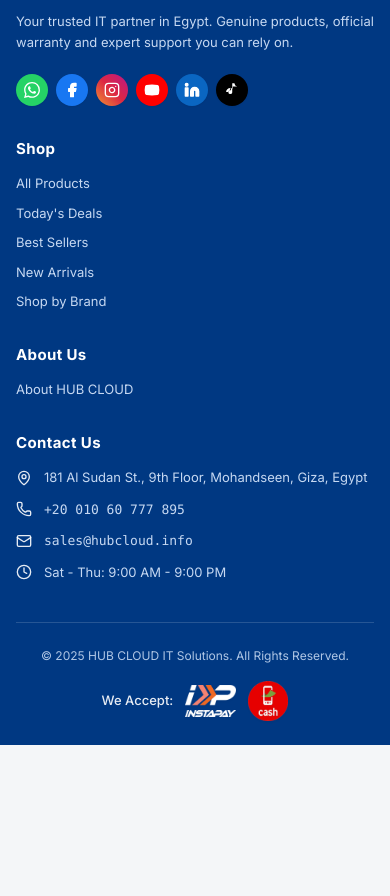
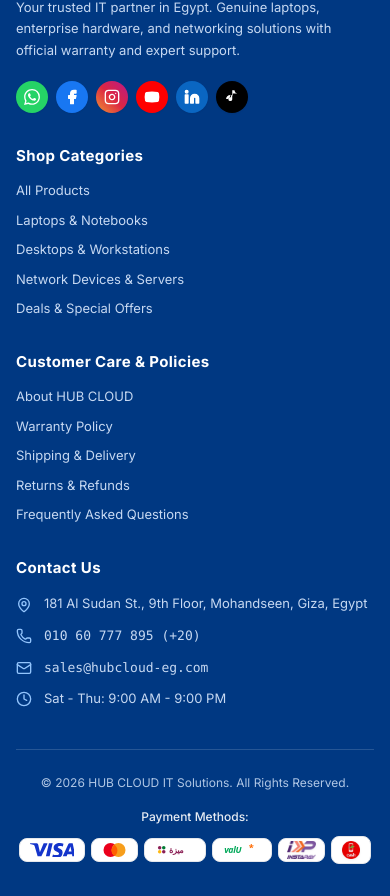
Before and after one commit to seraganubis3-ship-it/hubcloud, a Next.js app: page / in a window 390 px wide. Shown: the part 2576-3472 px from the top of the page. Before the commit the page ends 3321 px from the top, so only its background shows below. Built offline with nearby package versions, Linux system fonts and the light colour scheme; no server answers; the database is empty.

Commit message:
fix(footer): improve mobile view rtl alignment, bidi isolation, and payment badges

```diff
--- a/src/components/layout/Footer.tsx
+++ b/src/components/layout/Footer.tsx
@@ -16,7 +16,11 @@ import {
 } from 'lucide-react';
 import {
   InstaPayBadge,
-  VodafoneCashBadge
+  VodafoneCashBadge,
+  VisaBadge,
+  MastercardBadge,
+  MeezaBadge,
+  ValuBadge
 } from '@/components/ui/PaymentBadges';
 
 const TikTokIcon: React.FC<{ className?: string }> = ({ className = 'w-3.5 h-3.5' }) => (
@@ -37,21 +41,24 @@ export const Footer: React.FC = () => {
   const enabledSocials = (socialLinks || []).filter(s => s.enabled);
 
   return (
-    <footer className="bg-[#003882] text-white pt-12 pb-6">
+    <footer
+      dir={isRtl ? 'rtl' : 'ltr'}
+      className="bg-[#003882] text-white pt-10 pb-8 sm:pt-14 sm:pb-10 relative z-20 text-start"
+    >
       <div className="max-w-[1536px] mx-auto px-4 sm:px-6">
 
-        {/* Main Footer Grid - 4 Columns */}
-        <div className="grid grid-cols-1 md:grid-cols-2 lg:grid-cols-4 gap-8 pb-10">
+        {/* Main Footer Grid - Responsive 4 Columns */}
+        <div className="grid grid-cols-1 sm:grid-cols-2 lg:grid-cols-4 gap-8 sm:gap-10 pb-10 border-b border-white/15">
 
           {/* Col 1: Brand Info & Socials */}
           <div className="space-y-4">
-            <div>
+            <div className="flex items-center rtl:justify-start ltr:justify-start">
               <Logo variant="white" size="md" />
             </div>
-            <p className="text-[13px] text-blue-100/90 leading-relaxed font-normal">
+            <p className="text-[13px] text-blue-100/90 leading-relaxed font-normal max-w-sm">
               {isRtl
-                ? 'شريكك التكنولوجي الموثوق في مصر. منتجات أصلية، ضمان رسمي ودعم فني متخصص يمكنك الاعتماد عليه.'
-                : 'Your trusted IT partner in Egypt. Genuine products, official warranty and expert support you can rely on.'}
+                ? 'شريكك التكنولوجي المعتمد في مصر. أجهزة لابتوب، كمبيوتر مكتبي، ومعدات شبكات أصلية 100% بضمان محلي ودعم فني متخصص.'
+                : 'Your trusted IT partner in Egypt. Genuine laptops, enterprise hardware, and networking solutions with official warranty and expert support.'}
             </p>
 
             {/* Social Media Icons (Controlled via Admin) */}
@@ -161,49 +168,69 @@ export const Footer: React.FC = () => {
             </div>
           </div>
 
-          {/* Col 2: Shop */}
+          {/* Col 2: Shop Categories */}
           <div className="space-y-3.5">
             <h4 className="text-white font-bold text-[15px] tracking-wide">
-              {isRtl ? 'المتجر' : 'Shop'}
+              {isRtl ? 'أقسام المتجر' : 'Shop Categories'}
             </h4>
             <ul className="space-y-2.5 text-[13px] text-blue-100/90 font-normal">
               <li>
-                <Link href="/products" className="hover:text-white transition-colors">
+                <Link href="/products" className="hover:text-white transition-colors inline-block">
                   {isRtl ? 'جميع المنتجات' : 'All Products'}
                 </Link>
               </li>
               <li>
-                <Link href="/deals" className="hover:text-white transition-colors">
-                  {isRtl ? 'عروض اليوم' : "Today's Deals"}
+                <Link href="/category/laptops" className="hover:text-white transition-colors inline-block">
+                  {isRtl ? 'أجهزة اللابتوب' : 'Laptops & Notebooks'}
                 </Link>
               </li>
               <li>
-                <Link href="/products?sort=best_sellers" className="hover:text-white transition-colors">
-                  {isRtl ? 'الأكثر مبيعاً' : 'Best Sellers'}
+                <Link href="/category/desktops" className="hover:text-white transition-colors inline-block">
+                  {isRtl ? 'الكمبيوتر المكتبي ومحطات العمل' : 'Desktops & Workstations'}
                 </Link>
               </li>
               <li>
-                <Link href="/products?sort=newest" className="hover:text-white transition-colors">
-                  {isRtl ? 'وصل حديثاً' : 'New Arrivals'}
+                <Link href="/category/network-device" className="hover:text-white transition-colors inline-block">
+                  {isRtl ? 'أجهزة وتجهيزات الشبكات' : 'Network Devices & Servers'}
                 </Link>
               </li>
               <li>
-                <Link href="/products" className="hover:text-white transition-colors">
-                  {isRtl ? 'تسوق حسب الماركة' : 'Shop by Brand'}
+                <Link href="/deals" className="hover:text-white transition-colors inline-block">
+                  {isRtl ? 'أقوى العروض والتخفيضات' : "Deals & Special Offers"}
                 </Link>
               </li>
             </ul>
           </div>
 
-          {/* Col 3: About Us */}
+          {/* Col 3: Customer Care & Policies */}
           <div className="space-y-3.5">
             <h4 className="text-white font-bold text-[15px] tracking-wide">
-              {isRtl ? 'عن الشركة' : 'About Us'}
+              {isRtl ? 'خدمة العملاء والسياسات' : 'Customer Care & Policies'}
             </h4>
             <ul className="space-y-2.5 text-[13px] text-blue-100/90 font-normal">
               <li>
-                <Link href="/about" className="hover:text-white transition-colors">
+                <Link href="/about" className="hover:text-white transition-colors inline-block">
                   {isRtl ? 'عن HUB CLOUD' : 'About HUB CLOUD'}
+                </Link>
+              </li>
+              <li>
+                <Link href="/warranty" className="hover:text-white transition-colors inline-block">
+                  {isRtl ? 'سياسة الضمان المعتمد' : 'Warranty Policy'}
+                </Link>
+              </li>
+              <li>
+                <Link href="/shipping" className="hover:text-white transition-colors inline-block">
+                  {isRtl ? 'الشحن والتوصيل للمحافظات' : 'Shipping & Delivery'}
+                </Link>
+              </li>
+              <li>
+                <Link href="/returns" className="hover:text-white transition-colors inline-block">
+                  {isRtl ? 'سياسة الاستبدال والاسترجاع' : 'Returns & Refunds'}
+                </Link>
+              </li>
+              <li>
+                <Link href="/faq" className="hover:text-white transition-colors inline-block">
+                  {isRtl ? 'الأسئلة الأكثر شيوعاً' : 'Frequently Asked Questions'}
                 </Link>
               </li>
             </ul>
@@ -216,27 +243,35 @@ export const Footer: React.FC = () => {
             </h4>
             <div className="space-y-3 text-[13px] text-blue-100/90 font-normal">
               <div className="flex items-start gap-3">
-                <MapPin className="w-4 h-4 text-white/90 flex-shrink-0 mt-0.5" />
-                <span>
+                <MapPin className="w-4 h-4 text-blue-300 flex-shrink-0 mt-1" />
+                <span className="leading-relaxed">
                   {isRtl
                     ? '181 شارع السودان - الدور التاسع - المهندسين، الجيزة، مصر'
                     : '181 Al Sudan St., 9th Floor, Mohandseen, Giza, Egypt'}
                 </span>
               </div>
               <div className="flex items-center gap-3">
-                <Phone className="w-4 h-4 text-white/90 flex-shrink-0" />
-                <a href="tel:+2001060777895" className="hover:text-white transition-colors font-mono" dir="ltr">
-                  +20 010 60 777 895
+                <Phone className="w-4 h-4 text-blue-300 flex-shrink-0" />
+                <a
+                  href="tel:+2001060777895"
+                  className="hover:text-white transition-colors font-mono inline-block text-start"
+                  dir="ltr"
+                >
+                  <span dir="ltr" className="inline-block font-mono">010 60 777 895 (+20)</span>
                 </a>
               </div>
               <div className="flex items-center gap-3">
-                <Mail className="w-4 h-4 text-white/90 flex-shrink-0" />
-                <a href="mailto:sales@hubcloud.info" className="hover:text-white transition-colors font-mono">
-                  sales@hubcloud.info
+                <Mail className="w-4 h-4 text-blue-300 flex-shrink-0" />
+                <a
+                  href="mailto:sales@hubcloud-eg.com"
+                  className="hover:text-white transition-colors font-mono inline-block text-start"
+                  dir="ltr"
+                >
+                  <span dir="ltr" className="inline-block font-mono">sales@hubcloud-eg.com</span>
                 </a>
               </div>
               <div className="flex items-center gap-3">
-                <Clock className="w-4 h-4 text-white/90 flex-shrink-0" />
+                <Clock className="w-4 h-4 text-blue-300 flex-shrink-0" />
                 <span>
                   {isRtl ? 'السبت - الخميس: 9:00 ص - 9:00 م' : 'Sat - Thu: 9:00 AM - 9:00 PM'}
                 </span>
@@ -247,18 +282,22 @@ export const Footer: React.FC = () => {
         </div>
 
         {/* Bottom Sub-bar */}
-        <div className="pt-6 border-t border-white/15 flex flex-col md:flex-row items-center justify-between gap-4 text-[12px] text-blue-100/80">
-          <p className="font-normal">
-            © 2025 HUB CLOUD IT Solutions. {isRtl ? 'جميع الحقوق محفوظة.' : 'All Rights Reserved.'}
+        <div className="pt-6 flex flex-col md:flex-row items-center justify-between gap-4 text-[12px] text-blue-100/80">
+          <p className="font-normal text-center sm:text-start" dir="ltr">
+            © {new Date().getFullYear()} HUB CLOUD IT Solutions. {isRtl ? 'جميع الحقوق محفوظة.' : 'All Rights Reserved.'}
           </p>
 
-          <div className="flex items-center gap-3">
-            <span className="text-white/90 font-medium text-[13px]">
-              {isRtl ? 'نقبل الدفع عبر:' : 'We Accept:'}
+          <div className="flex flex-wrap items-center justify-center sm:justify-end gap-2.5">
+            <span className="text-white/90 font-medium text-[12px] shrink-0">
+              {isRtl ? 'طرق الدفع المعتمدة:' : 'Payment Methods:'}
             </span>
-            <div className="flex items-center gap-3">
-              <InstaPayBadge size="md" variant="transparent" />
-              <VodafoneCashBadge size="md" variant="transparent" />
+            <div className="flex flex-wrap items-center gap-1.5">
+              <VisaBadge size="sm" />
+              <MastercardBadge size="sm" />
+              <MeezaBadge size="sm" />
+              <ValuBadge size="sm" />
+              <InstaPayBadge size="sm" variant="white" />
+              <VodafoneCashBadge size="sm" variant="white" />
             </div>
           </div>
         </div>
--- a/src/context/StoreContext.tsx
+++ b/src/context/StoreContext.tsx
@@ -246,7 +246,11 @@ export function StoreProvider({ children }: { children: React.ReactNode }) {
 
     try {
       const savedLang = localStorage.getItem('hubcloud_lang') as 'en' | 'ar';
-      if (savedLang) setLanguageState(savedLang);
+      if (savedLang) {
+        setLanguageState(savedLang);
+        document.documentElement.dir = savedLang === 'ar' ? 'rtl' : 'ltr';
+        document.documentElement.lang = savedLang;
+      }
 
       const savedUser = localStorage.getItem('hubcloud_user');
       let parsedUser: any = null;
```
